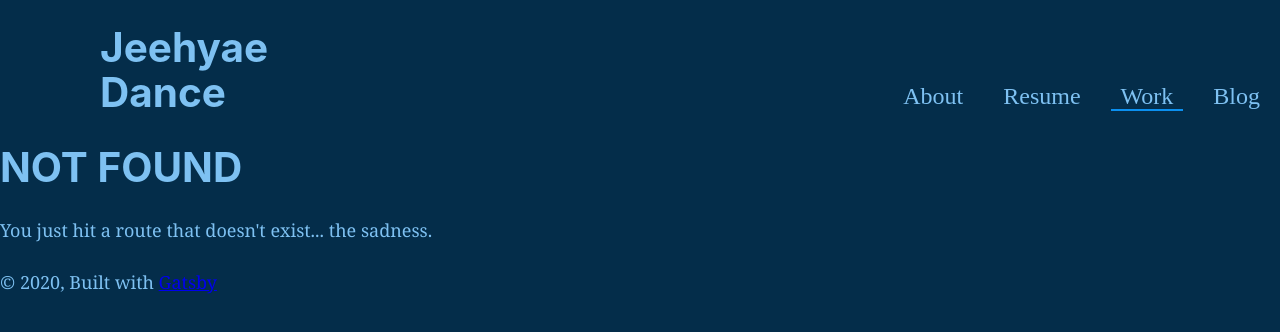
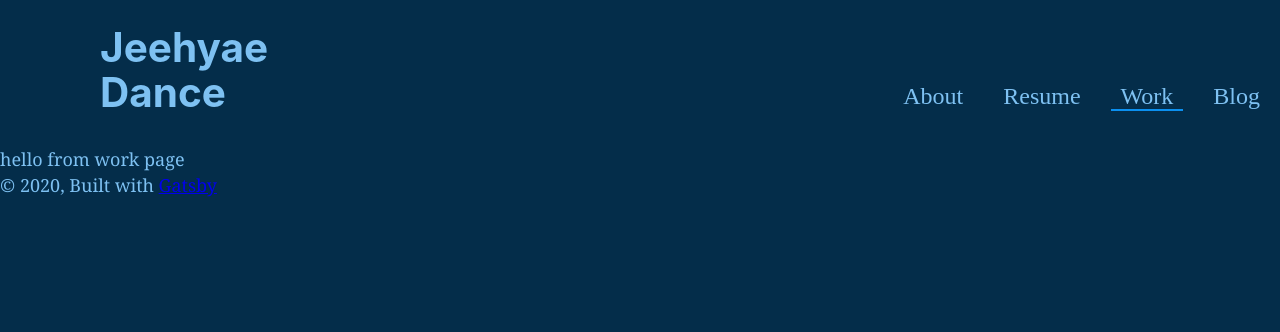
Before and after one commit to JeehyaeDance/personal_page, a Gatsby site: page /work in a window 1280 px wide. Before the commit this address had no page. Built offline with nearby package versions, Linux system fonts and the light colour scheme; Gatsby itself is replaced by a stand-in of ours.

Commit message:
created work page

```diff
--- a/src/pages/resume.js
+++ b/src/pages/resume.js
@@ -1,5 +1,4 @@
 import React from "react"
-import { Link } from "gatsby"
 
 import Layout from "../components/layout"
 import SEO from "../components/seo"
@@ -22,7 +21,6 @@ const Resume = () => (
       </h4>
       <ResumeImg />
     </div>
-    <Link to="/">Go back to the homepage</Link>
   </Layout>
 )
 
--- /dev/null
+++ b/src/pages/work.js
@@ -0,0 +1,13 @@
+import React from "react"
+
+import Layout from "../components/layout"
+import SEO from "../components/seo"
+
+const Work = () => (
+  <Layout>
+    <SEO title="Work" />
+    <div>hello from work page</div>
+  </Layout>
+)
+
+export default Work
```
